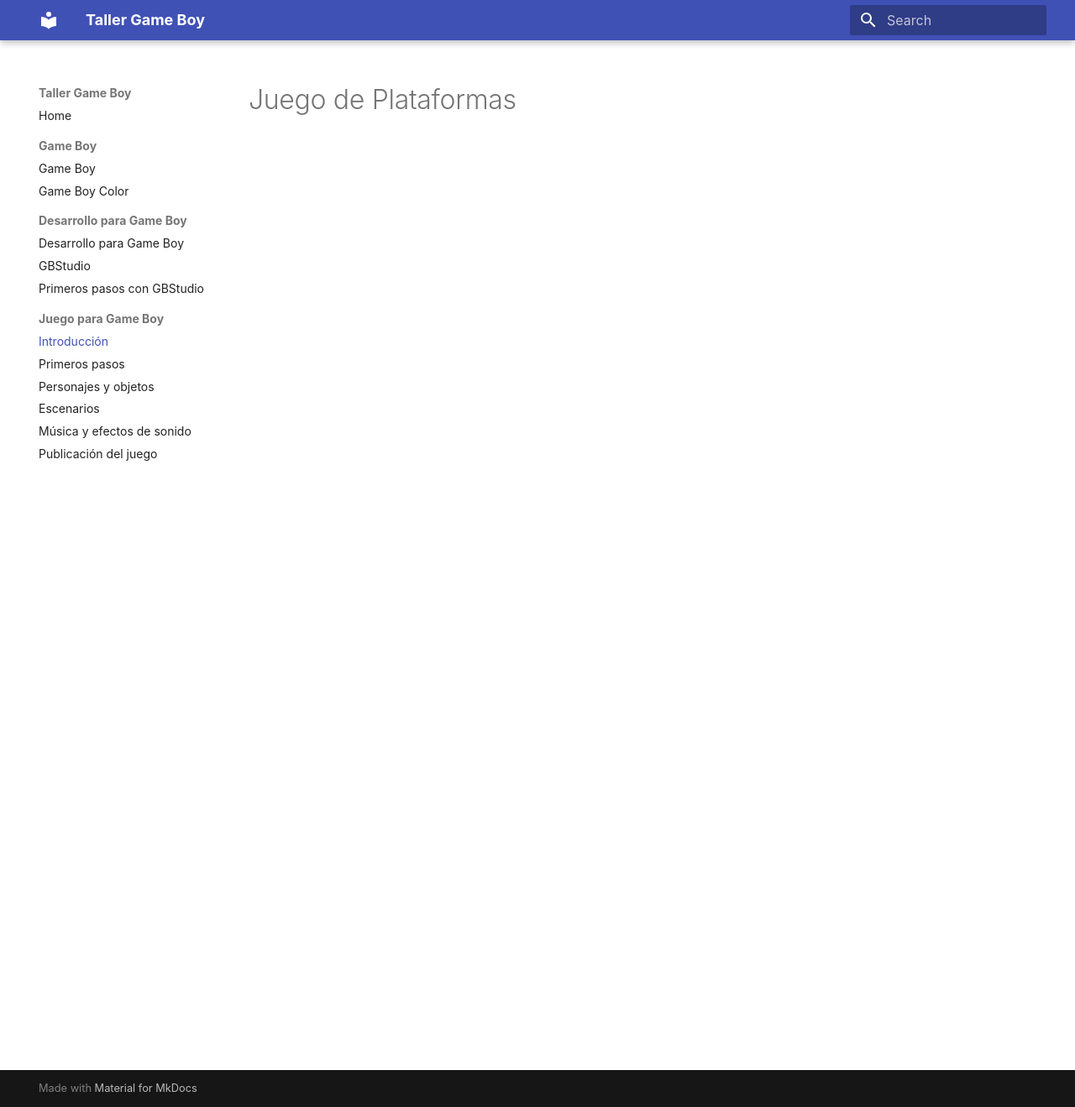
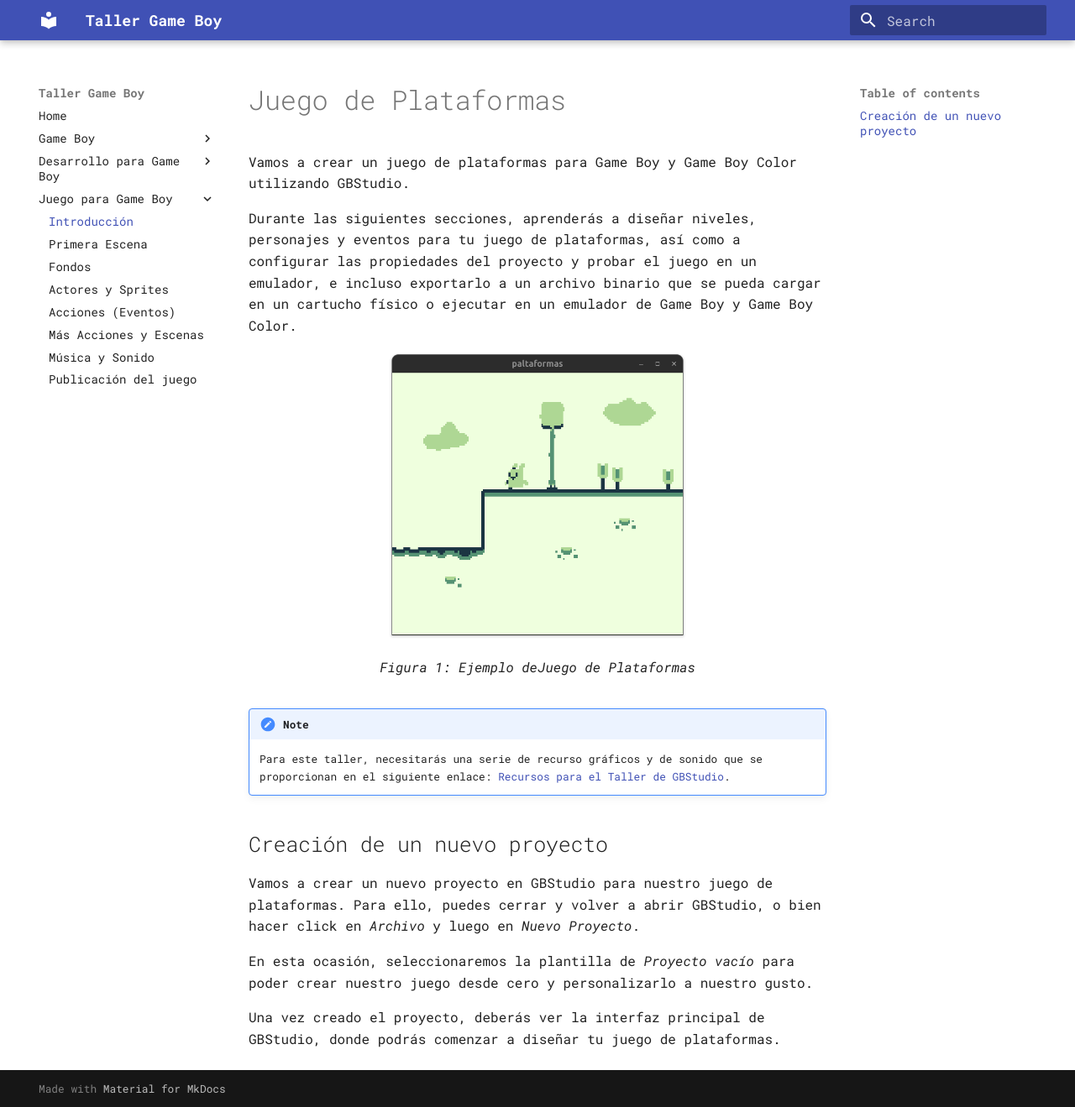
Before and after one commit to makeclassicgames/tallergbstudio, an MkDocs documentation site: the page built from docs/juego/introduccion.md, in a window 1280 px wide and 1319 px high. Shown: the whole window at 84% size. Built offline with MkDocs 1.6.1 and Material for MkDocs 9.7.7, drawn with Linux system fonts in a browser that asks for light colours; some web fonts are replaced.

Commit message:
añadiendo inicio desarrollo juego

```diff
--- a/docs/juego/introduccion.md
+++ b/docs/juego/introduccion.md
@@ -1 +1,22 @@
 # Juego de Plataformas
+
+Vamos a crear un juego de plataformas para Game Boy y Game Boy Color utilizando GBStudio.
+
+Durante las siguientes secciones, aprenderás a diseñar niveles, personajes y eventos para tu juego de plataformas, así como a configurar las propiedades del proyecto y probar el juego en un emulador, e incluso exportarlo a un archivo binario que se pueda cargar en un cartucho físico o ejecutar en un emulador de Game Boy y Game Boy Color.
+
+<figure>
+  <img src="/tallergbstudio/img/plataformas.png" alt="Juego de Plataformas" title="Juego de Plataformas" style="display: block; margin-left: auto; margin-right: auto; max-height: 350px;" />
+  <figcaption>Figura 1: Ejemplo deJuego de Plataformas</figcaption>
+</figure>
+
+!!! note
+    Para este taller, necesitarás una serie de recurso gráficos y de sonido que se proporcionan en el siguiente enlace: [Recursos para el Taller de GBStudio](/tallergbstudio/assets/platforms.zip).
+
+
+## Creación de un nuevo proyecto
+
+Vamos a crear un nuevo proyecto en GBStudio para nuestro juego de plataformas. Para ello, puedes cerrar y volver a abrir GBStudio, o bien hacer click en _Archivo_ y luego en _Nuevo Proyecto_.
+
+En esta ocasión, seleccionaremos la plantilla de _Proyecto vacío_ para poder crear nuestro juego desde cero y personalizarlo a nuestro gusto.
+
+Una vez creado el proyecto, deberás ver la interfaz principal de GBStudio, donde podrás comenzar a diseñar tu juego de plataformas.
--- a/mkdocs.yml
+++ b/mkdocs.yml
@@ -6,12 +6,10 @@ theme:
     primary: 'indigo'
     accent: 'indigo'
   font:
-    text: Retro Pixel
+    text: Roboto Mono
     code: Roboto Mono
   features:
-    - navigation.top
-    - navigation.sections
-    - navigation.instant
+
     - search.highlight
     - search.suggest
 markdown_extensions:
@@ -29,8 +27,10 @@ nav:
     - Primeros pasos con GBStudio: primeros_pasos_gbstudio.md
   - Juego para Game Boy:
     - Introducción: juego/introduccion.md
-    - Primeros pasos: juego/primeros_pasos.md
-    - Personajes y objetos: juego/personajes_objetos.md
-    - Escenarios: juego/escenarios.md
-    - Música y efectos de sonido: juego/musica_efectos_sonido.md
+    - Primera Escena: juego/primera_escena.md
+    - Fondos: juego/fondos.md
+    - Actores y Sprites: juego/actores_sprites.md
+    - Acciones (Eventos): juego/acciones_eventos.md
+    - Más Acciones y Escenas: juego/mas_acciones_escenas.md
+    - Música y Sonido: juego/musica_sonido.md
     - Publicación del juego: juego/publicacion_juego.md
```
Also changed, not shown: docs/gbstudio.md (+6 -0 lines), docs/juego/primera_escena.md (added, +26 -0 lines), docs/img/nuevaescena.png (added), docs/img/plataformas.png (added), docs/img/supergameboy.jpeg (added), 1 other file.
